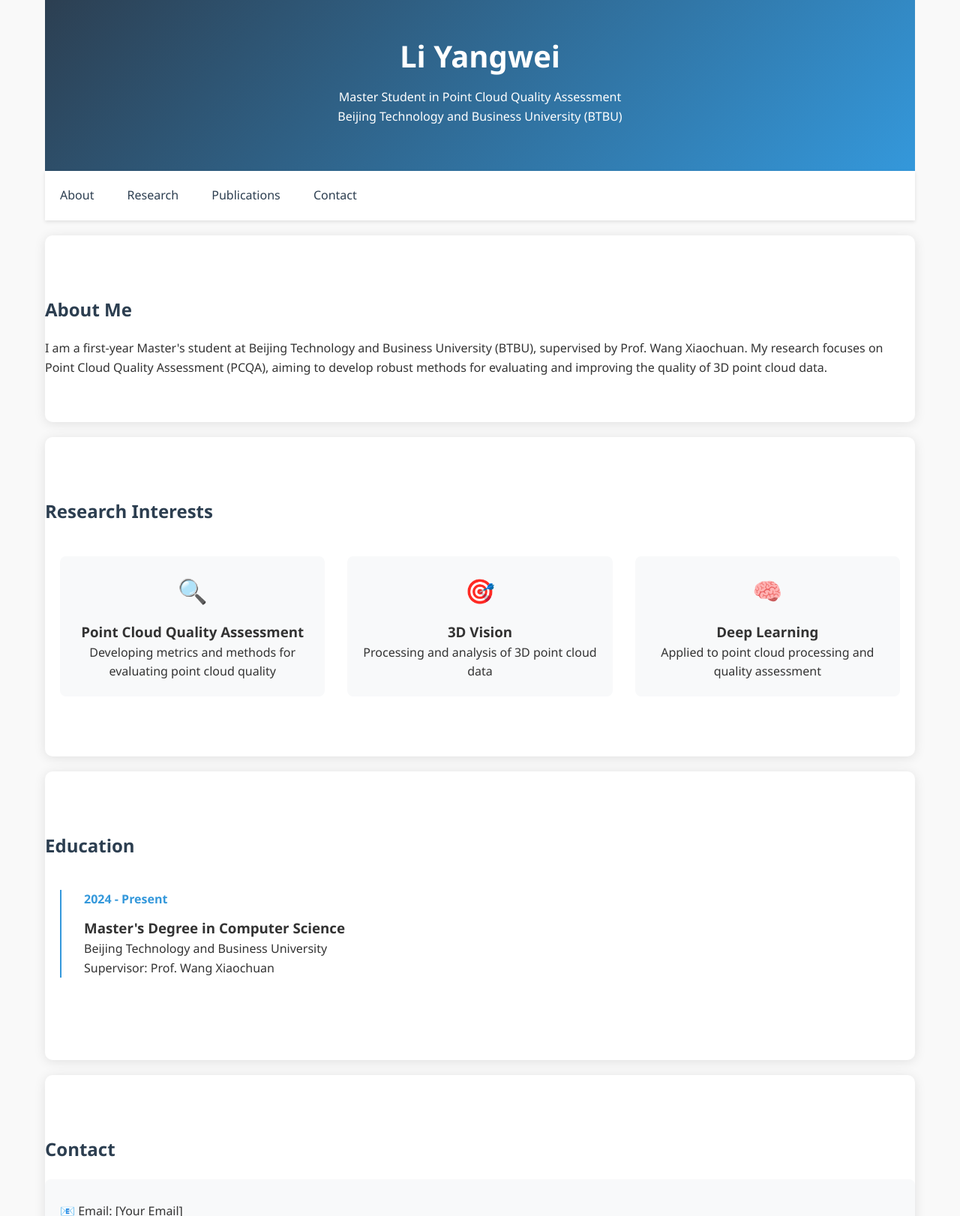
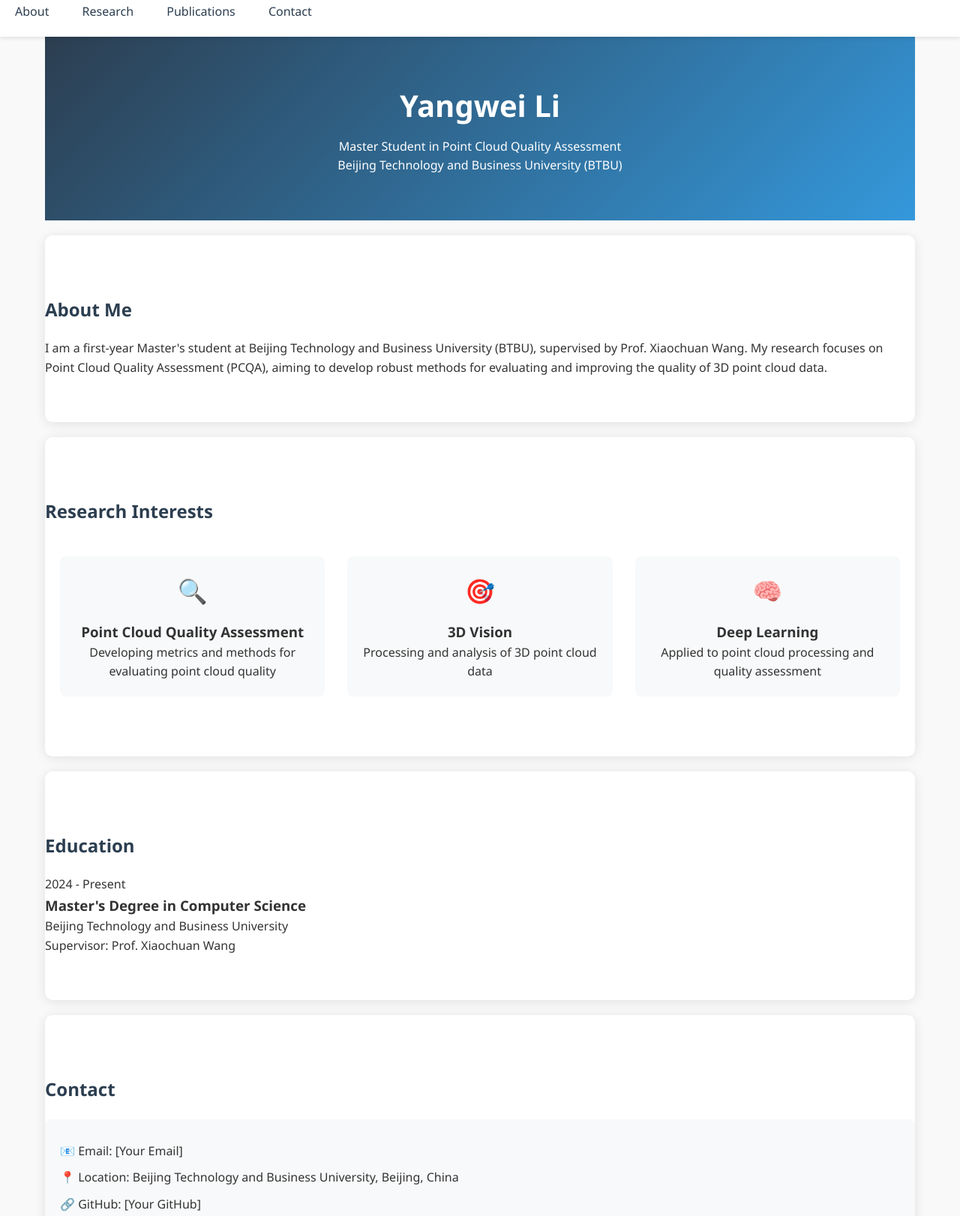
Before and after one commit to YovenLi/YangweiLi.github.io, a plain HTML site: page index.html in a window 1280 px wide. Shown: the part 17-1639 px from the top of the page at 75% size. Drawn offline with Linux system fonts and the light colour scheme.

Commit message:
Update index.html

```diff
--- a/index.html
+++ b/index.html
@@ -3,35 +3,29 @@
 <head>
     <meta charset="UTF-8">
     <meta name="viewport" content="width=device-width, initial-scale=1.0">
-    <title>Li Yangwei - Point Cloud Research</title>
+    <title>Yangwei Li - Point Cloud Research</title>
     <link rel="stylesheet" href="style.css">
-    <script src="https://kit.fontawesome.com/a076d05399.js"></script>
 </head>
 <body>
-    <div class="container">
-        <header>
-            <div class="header-content">
-                <div class="profile-info">
-                    <h1>Li Yangwei</h1>
-
-                    <p class="subtitle">Master Student in Point Cloud Quality Assessment</p>
-                    <p class="affiliation">Beijing Technology and Business University (BTBU)</p>
-                </div>
-            </div>
-        </header>
-
-        <nav>
+    <nav>
+        <div class="nav-container">
             <a href="#about">About</a>
             <a href="#research">Research</a>
             <a href="#publications">Publications</a>
             <a href="#contact">Contact</a>
-        </nav>
+        </div>
+    </nav>
+
+    <div class="container">
+        <header>
+            <h1>Yangwei Li</h1>
+            <p class="subtitle">Master Student in Point Cloud Quality Assessment</p>
+            <p class="institution">Beijing Technology and Business University (BTBU)</p>
+        </header>
 
         <section id="about">
             <h2>About Me</h2>
-            <div class="about-content">
-                <p>I am a first-year Master's student at Beijing Technology and Business University (BTBU), supervised by Prof. Wang Xiaochuan. My research focuses on Point Cloud Quality Assessment (PCQA), aiming to develop robust methods for evaluating and improving the quality of 3D point cloud data.</p>
-            </div>
+            <p>I am a first-year Master's student at Beijing Technology and Business University (BTBU), supervised by Prof. Xiaochuan Wang. My research focuses on Point Cloud Quality Assessment (PCQA), aiming to develop robust methods for evaluating and improving the quality of 3D point cloud data.</p>
         </section>
 
         <section id="research">
@@ -57,14 +51,12 @@
 
         <section id="education">
             <h2>Education</h2>
-            <div class="timeline">
-                <div class="timeline-item">
-                    <div class="timeline-date">2024 - Present</div>
-                    <div class="timeline-content">
-                        <h3>Master's Degree in Computer Science</h3>
-                        <p>Beijing Technology and Business University</p>
-                        <p>Supervisor: Prof. Wang Xiaochuan</p>
-                    </div>
+            <div class="education-item">
+                <div class="year">2024 - Present</div>
+                <div class="degree">
+                    <h3>Master's Degree in Computer Science</h3>
+                    <p>Beijing Technology and Business University</p>
+                    <p>Supervisor: Prof. Xiaochuan Wang</p>
                 </div>
             </div>
         </section>
@@ -72,9 +64,9 @@
         <section id="contact">
             <h2>Contact</h2>
             <div class="contact-info">
-                <p>📧 Email: [Your Email]</p>
-                <p>📍 Location: Beijing Technology and Business University, Beijing, China</p>
-                <p>🔗 GitHub: [Your GitHub]</p>
+                <p><span class="icon">📧</span> Email: [Your Email]</p>
+                <p><span class="icon">📍</span> Location: Beijing Technology and Business University, Beijing, China</p>
+                <p><span class="icon">🔗</span> GitHub: [Your GitHub]</p>
             </div>
         </section>
     </div>
```
